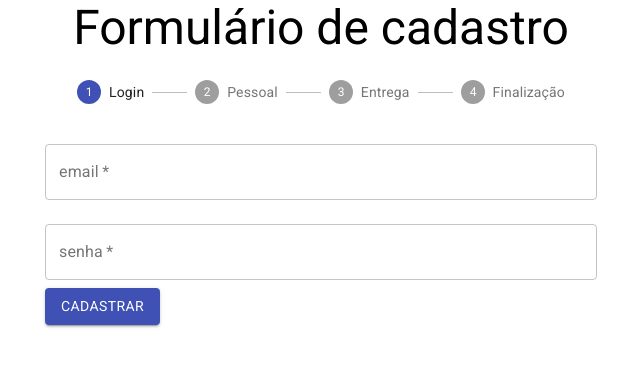
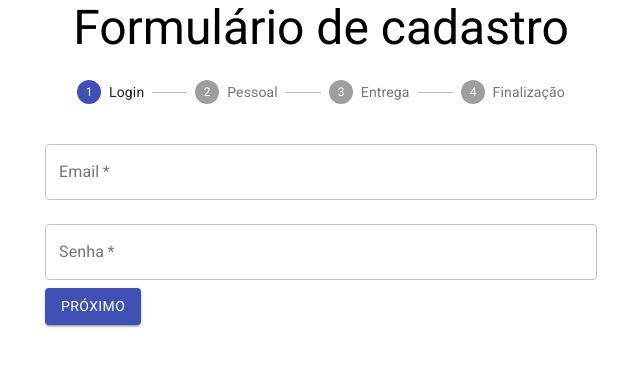
Before and after one commit to sheezarainbow9/react-multpartForm, a React (Create React App) app: page / in a window 1280 px wide. Shown: the top 366 px of the page, without its empty margins (319-959 px from the left). Built offline with nearby package versions, Linux system fonts and the light colour scheme.

Commit message:
validações

```diff
--- a/src/App.js
+++ b/src/App.js
@@ -14,7 +14,7 @@
         </Typography>
         <FormularioCadastro
           aoEnviar={aoEnviarForm}
-          validacoes={{ cpf: validarCPF, senha: validarSenha }}
+          validacoes={{ cpf: validarCPF, senha: validarSenha, nome: validarSenha }}
         />
       </Container>
     );
--- a/src/components/FormularioCadastro/DadosPessoais.jsx
+++ b/src/components/FormularioCadastro/DadosPessoais.jsx
@@ -8,7 +8,10 @@
   const [cpf, setCpf] = useState("");
   const [promocoes, setPromocoes] = useState(true);
   const [novidades, setNovidades] = useState(false);
-  const [erros, setErros] = useState({ cpf: { valido: true, texto: "" } });
+  const [erros, setErros] = useState({
+    cpf: { valido: true, texto: "" },
+    nome: { valido: true, texto: "" },
+  });
 
   function validarCampos(event) {
     const { name, value } = event.target;
@@ -29,7 +32,11 @@
         onChange={(event) => {
           setNome(event.target.value);
         }}
+        onBlur={validarCampos}
+        error={!erros.nome.valido}
+        helperText={erros.nome.texto}
         id="nome"
+        name="nome"
         label="Nome"
         variant="outlined"
         margin="normal"
@@ -41,6 +48,7 @@
           setSobrenome(event.target.value);
         }}
         id="sobrenome"
+        name="sobrenome"
         label="Sobrenome"
         variant="outlined"
         margin="normal"
@@ -91,7 +99,7 @@
       />
 
       <Button type="submit" variant="contained" color="primary">
-        Cadastrar
+        Próximo
       </Button>
     </form>
   );
--- a/src/components/FormularioCadastro/DadosUsuario.jsx
+++ b/src/components/FormularioCadastro/DadosUsuario.jsx
@@ -2,21 +2,41 @@
 import { TextField, Button } from "@material-ui/core";
 import { useState } from "react";
 
-function DadosUsuario({ aoEnviar }) {
+function DadosUsuario({ aoEnviar, validacoes }) {
   const [email, setEmail] = useState("");
   const [senha, setSenha] = useState("");
+
+  const [erros, setErros] = useState({ senha: { valido: true, texto: "" } });
+
+  function validarCampos(event) {
+    const { name, value } = event.target;
+    const novoEstado = { ...erros };
+    novoEstado[name] = validacoes[name](value);
+    setErros(novoEstado);
+  }
+  function possoEnviar() {
+    for (let campo in erros) {
+      if (!erros[campo].valido) {
+        return false;
+      }
+    }
+    return true;
+  }
   return (
     <form
       onSubmit={(event) => {
         event.preventDefault();
-        aoEnviar({email, senha});
+        if (possoEnviar()) {
+          aoEnviar({ email, senha });
+        }
       }}
     >
       <TextField
         value={email}
         onChange={(event) => setEmail(event.target.value)}
         id="email"
-        label="email"
+        nome="email"
+        label="Email"
         type="email"
         required
         variant="outlined"
@@ -26,8 +46,12 @@
       <TextField
         value={senha}
         onChange={(event) => setSenha(event.target.value)}
+        onBlur={validarCampos}
+        error={!erros.senha.valido}
+        helperText={erros.senha.texto}
         id="senha"
-        label="senha"
+        nome="senha"
+        label="Senha"
         type="password"
         required
         variant="outlined"
@@ -35,7 +59,7 @@
         fullWidth
       />
       <Button type="submit" variant="contained" color="primary">
-        Cadastrar
+        Próximo
       </Button>
     </form>
   );
```
